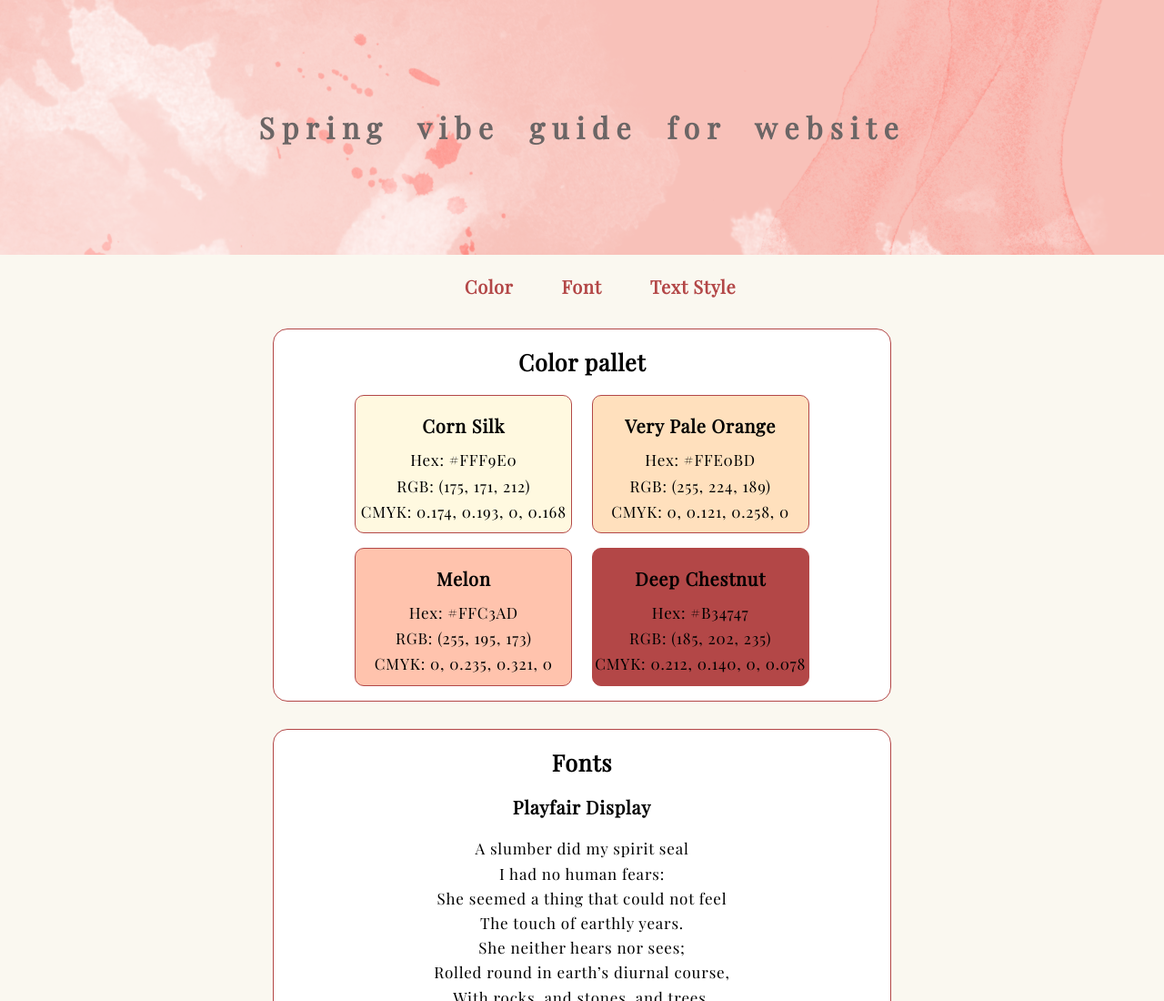
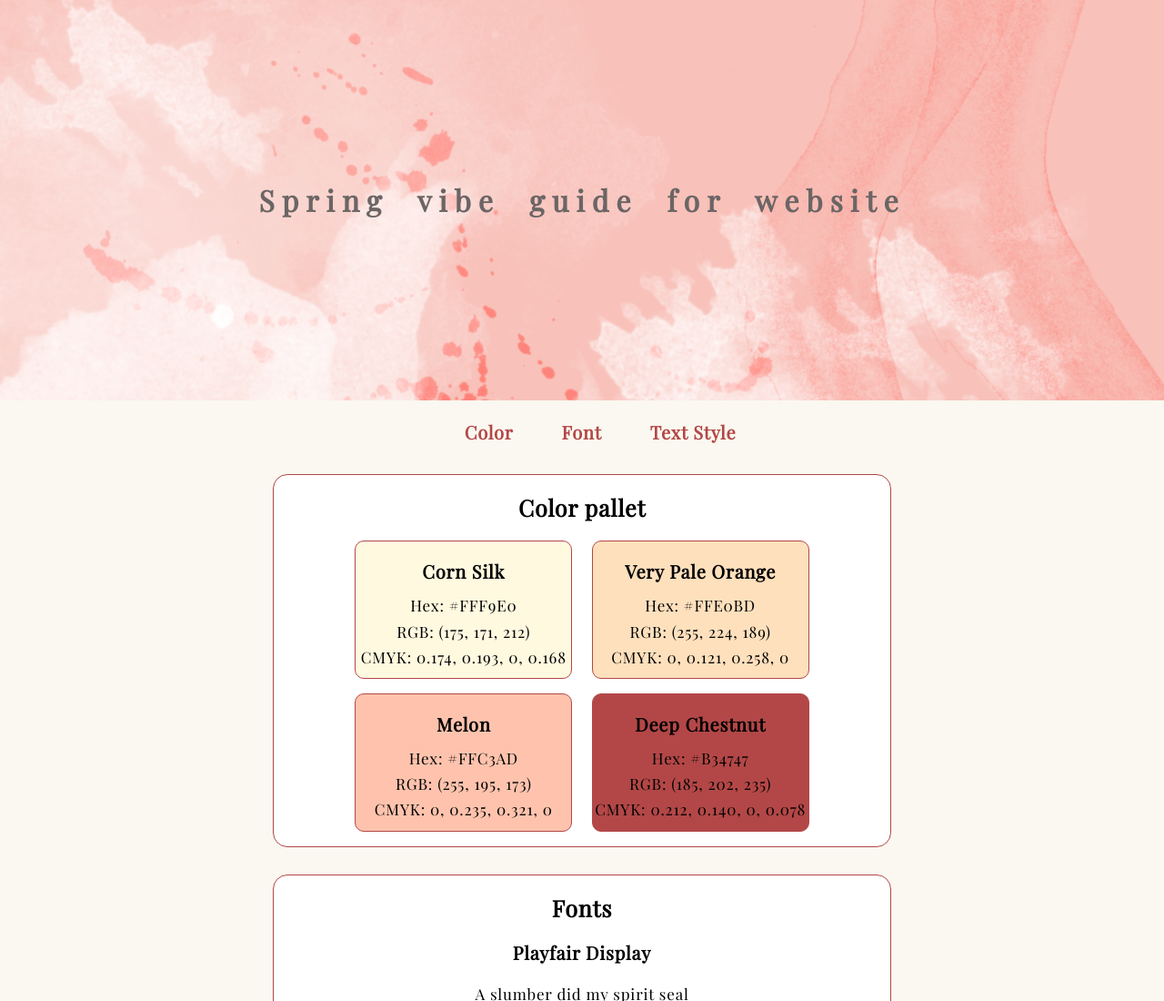
Before and after one commit to thuytien1901/spring.vibe.website, a plain HTML site: page index.html in a window 1280 px wide. Shown: the top 1100 px of the page at 91% size. Drawn offline with nearby package versions, Linux system fonts and the light colour scheme; a web font is replaced by a local one.

Commit message:
Update style.css

```diff
--- a/style.css
+++ b/style.css
@@ -105,11 +105,15 @@ h3{
 
 h1{
     background-image: url(./456.png);
-    padding: 120px 200px;
+    background-size: cover;
+    width: 100%;
+    padding-top: 200px;
+    padding-bottom: 200px;
     color:rgb(107, 101, 101);
     letter-spacing: 0.25em;
     word-spacing: 0.5em;
     margin-top:0;
+    text-align: center;
 }
 
 footer{
```
